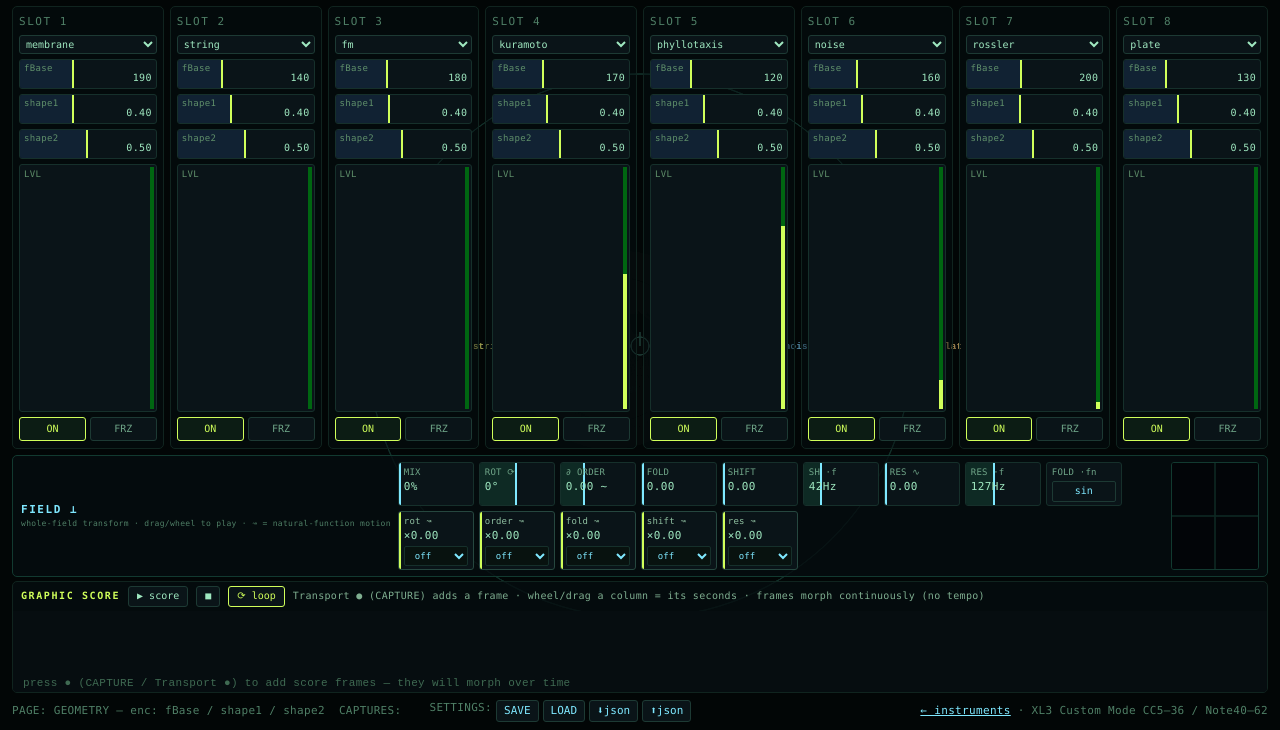
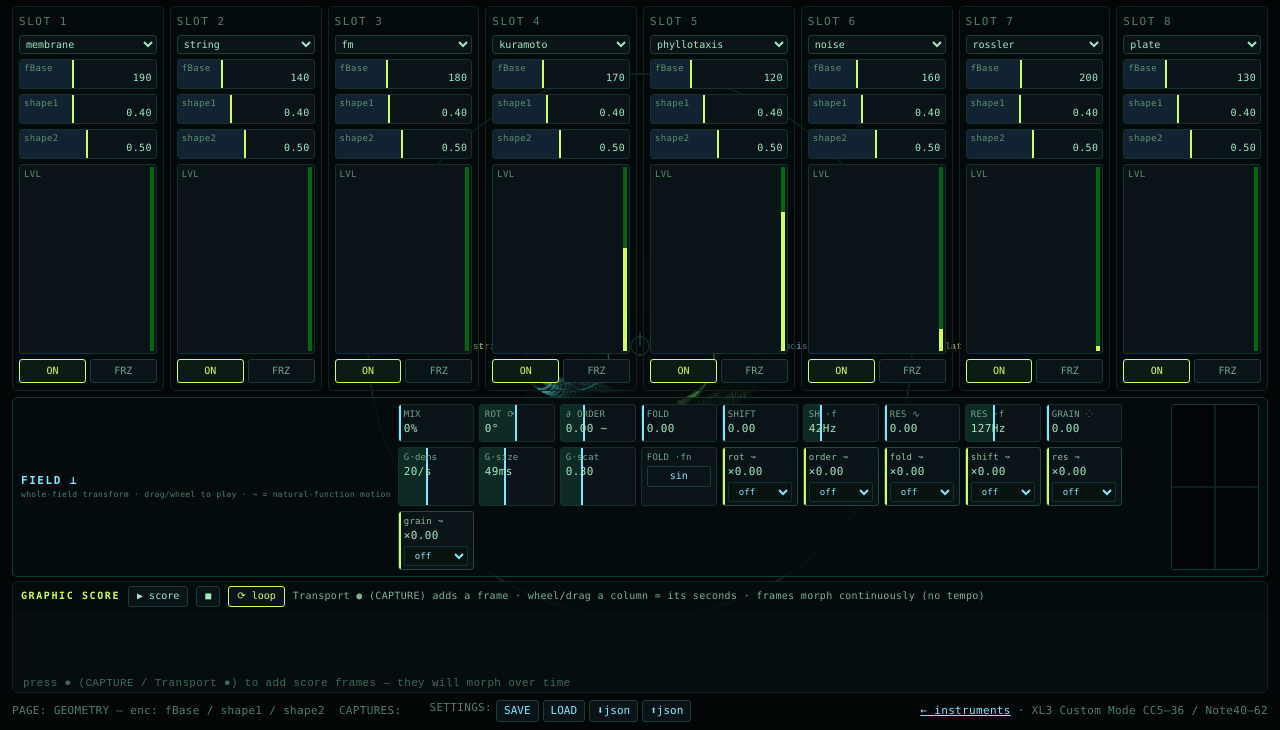
Before and after one commit to soundwaterinc-oss/el-systema-geometry-osc, a website: page geometry-instruments/master.html in a window 1280 px wide. Shown: the part 70-800 px from the top of the page. Drawn offline with Linux system fonts and the light colour scheme.

Commit message:
Master: add GRAIN stage to FIELD — particle decomposition (Jelinek dust)
A sixth FIELD operator that chops the continuous field into a cloud of
gaussian-windowed micro-grains — continuous sound decomposed into particles.
Eight grain voices (Delay + Gain) tap the field in parallel; grains are emitted
on Poisson (natural exponential) intervals, scattered in time, with an 85% fire
probability so the dust can thin out. Controls: GRAIN amount (wet, with makeup),
G·dens (3–45 particles/s), G·size (10–120 ms), G·scat (0–50 ms time-scatter).

Scheduled on the audio clock with 1.2 s lookahead so the cloud survives
background-tab throttling; holds when frozen or bypassed. Chain is now
slots → ROT → ∂/∫ → FOLD → SHIFT → RES → GRAIN → wet (+dry) → master. Takes a
natural-function MOTION like the other operators and rides in snapshots/score.

Verified: node mock (grain sweeps + Poisson scheduler, no drift, snapshot
round-trip, no non-finite values) and headless Chrome (19 FIELD cells, GRAIN
driven by a pink motion, snapshot/score/save-load round-trip, zero errors).

Co-Authored-By: Claude Opus 4.8 <noreply@anthropic.com>

```diff
--- a/geometry-instruments/core/fieldtransform.js
+++ b/geometry-instruments/core/fieldtransform.js
@@ -19,7 +19,7 @@ import { PHI, SILVER } from './tuning.js';
 const clamp = (v, a, b) => (v < a ? a : v > b ? b : v);
 export const FOLD_TYPES = ['sin', 'tanh', 'bessel'];
 // operators that can be animated by a natural LFO, and the LFO menu itself
-export const FIELD_MOTION_TARGETS = ['rot', 'order', 'fold', 'shift', 'res'];
+export const FIELD_MOTION_TARGETS = ['rot', 'order', 'fold', 'shift', 'res', 'grain'];
 export const FIELD_LFOS = ['off', 'golden', 'lorenz', 'kuramoto_r', 'pink', 'gauss', 'bessel'];
 
 export class FieldTransform {
@@ -91,9 +91,25 @@ export class FieldTransform {
     this.resDamp.connect(this.resWet).connect(this.resOut);
     this.resDelay.delayTime.value = 1 / 160;
 
+    // ---- GRAIN: particle decomposition — chop the continuous field into a cloud
+    // of gaussian-windowed micro-grains emitted on Poisson (natural) intervals and
+    // scattered in time. Continuous → discrete particles (à la granular / Jelinek dust). ----
+    this.grainDry = G(); this.grainDry.gain.value = 1;
+    this.grainWet = G(); this.grainWet.gain.value = 0;
+    this.grainOut = G();
+    this.resOut.connect(this.grainDry).connect(this.grainOut);
+    this.grainV = [];
+    for (let i = 0; i < 8; i++) {                           // 8 grain voices (overlap = cloud)
+      const d = ctx.createDelay(0.08), g = G(); g.gain.value = 0;
+      this.resOut.connect(d).connect(g).connect(this.grainWet);
+      this.grainV.push({ d, g });
+    }
+    this.grainWet.connect(this.grainOut);
+    this._grNext = 0; this._grVi = 0;
+
     // ---- wet trim into output ----
     this.wet = G(); this.wet.gain.value = 0;               // mix (0 = layer bypassed)
-    this.resOut.connect(this.wet).connect(this.output);
+    this.grainOut.connect(this.wet).connect(this.output);
 
     // ---- stereo vectorscope taps (view the field as a vector) ----
     this.scopeSplit = ctx.createChannelSplitter(2);
@@ -103,11 +119,12 @@ export class FieldTransform {
     this.scopeSplit.connect(this.anL, 0); this.scopeSplit.connect(this.anR, 1);
 
     // ---- parameters (all default to identity / bypass) ----
-    this.p = { mix: 0, rot: 0, order: 0, fold: 0, shift: 0, shiftFreq: 0.25, res: 0, resTune: 0.4 };
+    this.p = { mix: 0, rot: 0, order: 0, fold: 0, shift: 0, shiftFreq: 0.25, res: 0, resTune: 0.4,
+               grn: 0, grnDens: 0.4, grnSize: 0.35, grnScat: 0.3 };
     this.foldType = 'sin';
     this.motion = { rot: { src: 'off', depth: 0 }, order: { src: 'off', depth: 0 },
                     fold: { src: 'off', depth: 0 }, shift: { src: 'off', depth: 0 },
-                    res: { src: 'off', depth: 0 } };
+                    res: { src: 'off', depth: 0 }, grain: { src: 'off', depth: 0 } };
     this.eff = { ...this.p };                               // last effective values (for UI/viz)
   }
 
@@ -188,6 +205,39 @@ export class FieldTransform {
     this.resWet.gain.setTargetAtTime(e.res, t, TC);
     this.resDry.gain.setTargetAtTime(1 - e.res * 0.7, t, TC);   // keep some dry through
     this.resFB.gain.setTargetAtTime(e.res * 0.88, t, TC);       // ring ∝ amount, <1 stable
+
+    // GRAIN: particle decomposition — dry/wet + schedule the grain cloud
+    e.grn = clamp(p.grn + this._mot('grain', lfos), 0, 1);
+    e.grnDens = clamp(p.grnDens, 0, 1); e.grnSize = clamp(p.grnSize, 0, 1); e.grnScat = clamp(p.grnScat, 0, 1);
+    this.grainDry.gain.setTargetAtTime(1 - e.grn, t, TC);
+    this.grainWet.gain.setTargetAtTime(e.grn * 1.8, t, TC);     // makeup: gating drops RMS
+    if (dt > 0 && e.grn > 0.001) this._scheduleGrains(t);
+    else this._grNext = t;                                      // hold when frozen / bypassed
+  }
+
+  // Emit gaussian-windowed micro-grains on Poisson intervals, scattered in time.
+  // Uses audio-clock lookahead so the cloud survives background-tab throttling.
+  _scheduleGrains(now) {
+    const la = 1.2, e = this.eff;
+    if (this._grNext < now) this._grNext = now;                // catch up (no burst after a gap)
+    const densHz = 3 + e.grnDens * 42;                         // 3 … 45 particles/s
+    const size = 0.01 + e.grnSize * 0.11;                      // 10 … 120 ms grains
+    const scat = e.grnScat * 0.05;                             // 0 … 50 ms time-scatter
+    let guard = 0;
+    while (this._grNext < now + la && guard++ < 600) {
+      const t0 = this._grNext;
+      if (Math.random() < 0.85) {                              // occasional dropout = sparser dust
+        const v = this.grainV[this._grVi]; this._grVi = (this._grVi + 1) % this.grainV.length;
+        const dur = size * (0.6 + Math.random() * 0.8);
+        const att = dur * 0.35, off = Math.random() * scat;
+        v.d.delayTime.setValueAtTime(off, t0);
+        v.g.gain.setValueAtTime(0, t0);
+        v.g.gain.linearRampToValueAtTime(0.9, t0 + att);       // gaussian-ish window
+        v.g.gain.linearRampToValueAtTime(0, t0 + dur);
+      }
+      const u = Math.max(1e-4, Math.random());                 // Poisson inter-particle interval
+      this._grNext += -Math.log(u) / densHz;
+    }
   }
 
   // four-point crossfade weights for `order` over node positions [-1,0,1,2].
--- a/geometry-instruments/master.html
+++ b/geometry-instruments/master.html
@@ -576,6 +576,10 @@ const F_PARAMS=[
   {k:'shiftFreq',name:'SH ·f', min:0, max:1, step:0.02, fmt:v=>Math.round(18*Math.pow(1.618,v*7))+'Hz'},
   {k:'res',      name:'RES ∿', min:0, max:1, step:0.02, fmt:v=>v.toFixed(2)},
   {k:'resTune',  name:'RES ·f',min:0, max:1, step:0.02, fmt:v=>Math.round(40*Math.pow(1.618,v*6))+'Hz'},
+  {k:'grn',      name:'GRAIN ⁘',min:0,max:1, step:0.02, fmt:v=>v.toFixed(2)},
+  {k:'grnDens',  name:'G·dens',min:0, max:1, step:0.02, fmt:v=>Math.round(3+v*42)+'/s'},
+  {k:'grnSize',  name:'G·size',min:0, max:1, step:0.02, fmt:v=>Math.round((0.01+v*0.11)*1000)+'ms'},
+  {k:'grnScat',  name:'G·scat',min:0, max:1, step:0.02, fmt:v=>v.toFixed(2)},
 ];
 const fcellsEl=document.getElementById('fcells');
 const fParamCells=[], fMotCells={};
```
